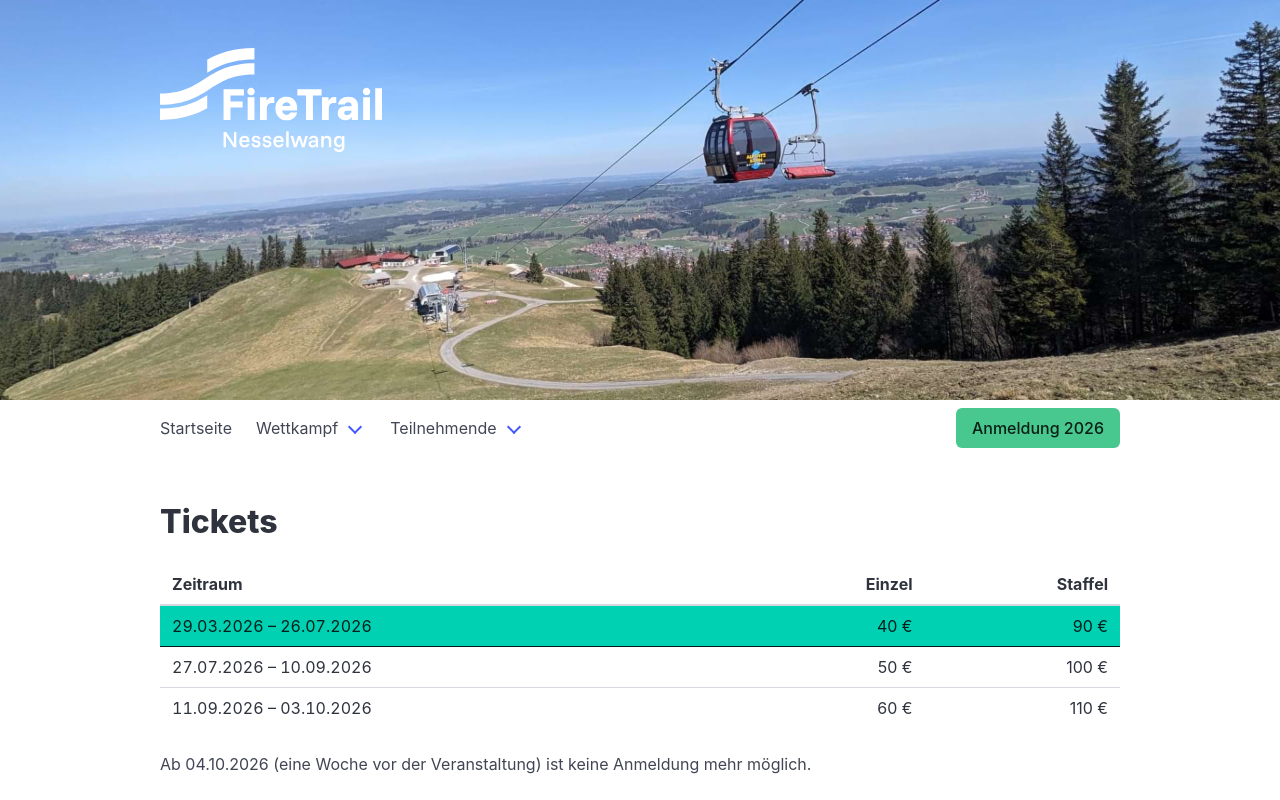
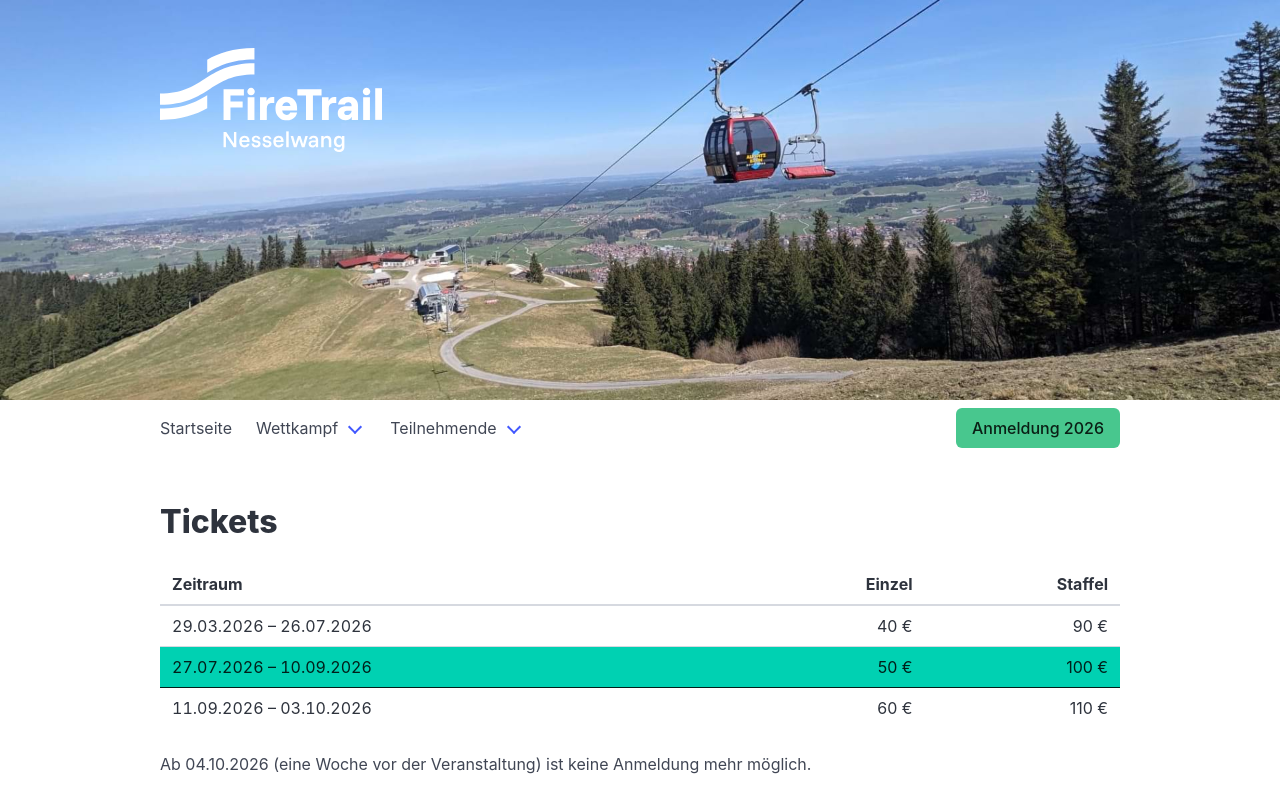
Before and after one commit to steffkes/nesselwang-competition, a Nuxt app: page /wettkampf/tickets in a window 1280 px wide. Shown: the top 800 px of the page. Built offline with nearby package versions, Linux system fonts and the light colour scheme; no server answers.

Commit message:
raise ticket prices

```diff
--- a/pages/wettkampf/tickets.vue
+++ b/pages/wettkampf/tickets.vue
@@ -19,12 +19,12 @@ useSeoMeta({
           </tr>
         </thead>
         <tbody>
-          <tr class="is-selected">
+          <tr>
             <td class="dt">29.03.2026 – 26.07.2026</td>
             <td class="ar">40 €</td>
             <td class="ar">90 €</td>
           </tr>
-          <tr>
+          <tr class="is-selected">
             <td class="dt">27.07.2026 – 10.09.2026</td>
             <td class="ar">50 €</td>
             <td class="ar">100 €</td>
```
